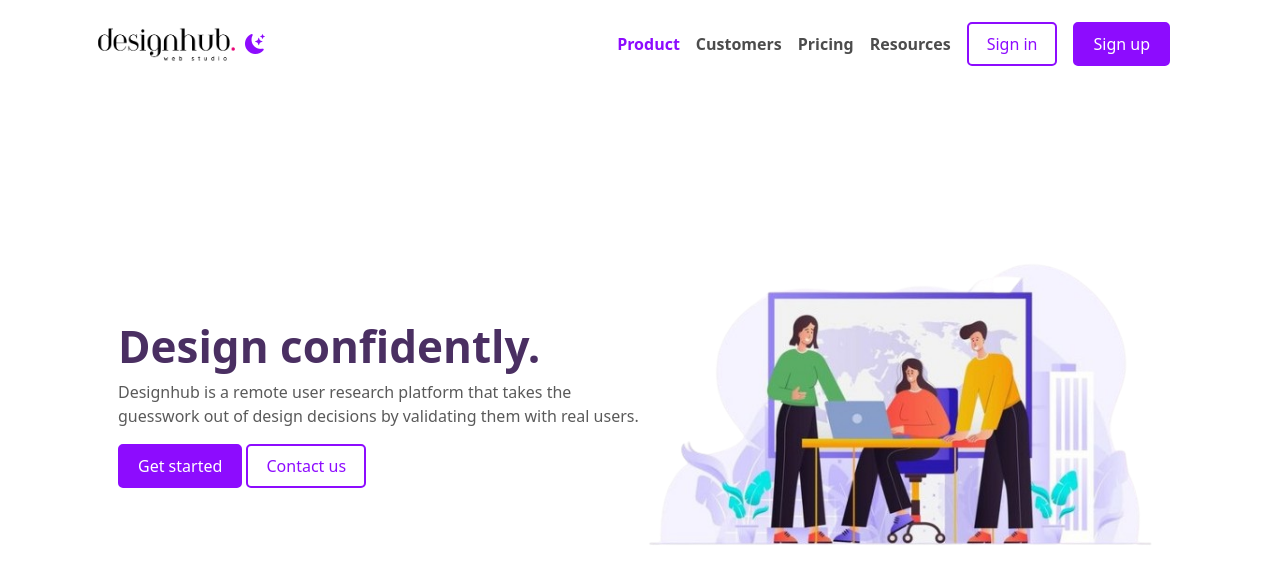
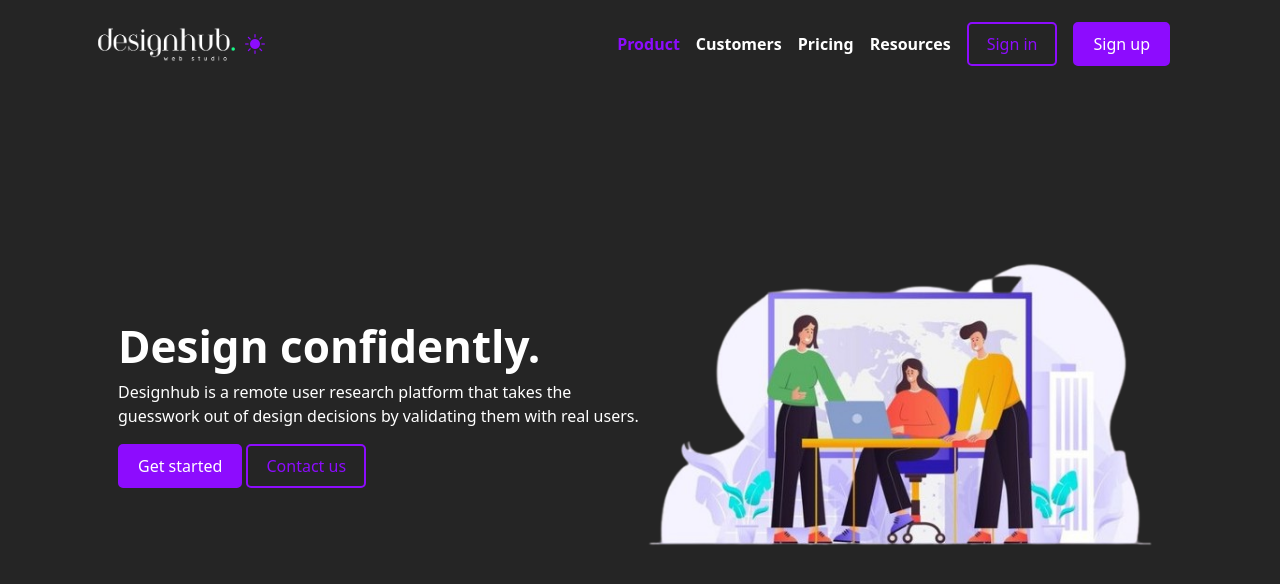
Before and after one commit to iamBibekRoy/light-and-dark-mode-webapp, a plain HTML site: page index.html in a window 1280 px wide. Both pictures are taken after a click on the button "button". Drawn offline with nearby package versions, Linux system fonts and the light colour scheme.

Commit message:
dark/light mode toggle button with local storage done !

```diff
--- a/css/style.css
+++ b/css/style.css
@@ -18,13 +18,19 @@
 
 /* dark mode */
 .dark-theme {
-	--bg-color: black;
+	--bg-color: rgb(37, 37, 37);
 	--nav-item-color: white;
-	--nav-item-active-color: red;
+	/* --nav-item-active-color: red;
 	--nav-item-hover-color: red;
-	--icon-color: red;
+	--icon-color: red; */
 	--heading-color: white;
 	--paragraph-color: white;
+}
+
+.bg-color,
+.offcanvas-header,
+.offcanvas-body {
+	background-color: var(--bg-color);
 }
 
 .nav-items {
@@ -72,6 +78,11 @@
 }
 
 .bi-moon-stars-fill {
+	color: var(--icon-color);
+	font-size: 20px;
+}
+
+.bi-brightness-high-fill {
 	color: var(--icon-color);
 	font-size: 20px;
 }
@@ -153,3 +164,8 @@
 		max-width: 100%;
 	}
 }
+
+/* #logo-img {
+	filter: brightness(100%);
+	filter: invert(0%);
+} */
--- a/index.html
+++ b/index.html
@@ -25,7 +25,7 @@
 			referrerpolicy="no-referrer" />
 		<!-- link bootstrap icon -->
 	</head>
-	<body>
+	<body class="bg-color">
 		<div class="container-fluid m-0 p-0">
 			<!-- navbar section starts -->
 			<nav class="navbar navbar-expand-md h-nav">
@@ -36,12 +36,16 @@
 								src="./Assets/logo.png"
 								alt="logo-img"
 								height="45"
-								width="145" />
+								width="145"
+								id="nav-logo-img" />
 						</a>
 						<button
 							class="bg-transparent border-0"
-							title="button">
-							<i class="bi bi-moon-stars-fill"></i>
+							title="button"
+							id="mode-toggle-btn">
+							<i
+								class="bi bi-moon-stars-fill"
+								id="mode-toggle-icon"></i>
 						</button>
 					</div>
 					<button
@@ -54,7 +58,7 @@
 						<span class="navbar-toggler-icon"></span>
 					</button>
 					<div
-						class="offcanvas offcanvas-end"
+						class="offcanvas offcanvas-end sidebar"
 						tabindex="-1"
 						id="offcanvasNavbar"
 						aria-labelledby="offcanvasNavbarLabel">
@@ -64,7 +68,8 @@
 									src="./Assets/logo.png"
 									alt="logo-img"
 									height="40"
-									width="120" />
+									width="120"
+									id="sidebar-logo-img" />
 							</a>
 							<button
 								type="button"
--- a/js/dark-mode.js
+++ b/js/dark-mode.js
@@ -0,0 +1,40 @@
+const toggleBtn = document.getElementById("mode-toggle-btn");
+const modeIcon = document.getElementById("mode-toggle-icon");
+const navLogo = document.getElementById("nav-logo-img");
+const sidebarLogo = document.getElementById("sidebar-logo-img");
+
+toggleBtn.addEventListener("click", () => {
+	document.body.classList.toggle("dark-theme");
+
+	if (document.body.classList.contains("dark-theme")) {
+		modeIcon.className = "bi bi-brightness-high-fill";
+		navLogo.style.filter = "brightness(0%)";
+		navLogo.style.filter = "invert(100%)";
+		sidebarLogo.style.filter = "brightness(0%)";
+		sidebarLogo.style.filter = "invert(100%)";
+		localStorage.setItem("theme", "dark");
+	} else {
+		modeIcon.classList = "bi bi-moon-stars-fill";
+		navLogo.style.filter = "brightness(100%)";
+		navLogo.style.filter = "invert(0%)";
+		sidebarLogo.style.filter = "brightness(100%)";
+		sidebarLogo.style.filter = "invert(0%)";
+		localStorage.setItem("theme", "light");
+	}
+});
+
+if (localStorage.getItem("theme") === "dark") {
+	document.body.classList.add("dark-theme");
+	modeIcon.className = "bi bi-brightness-high-fill";
+	navLogo.style.filter = "brightness(0%)";
+	navLogo.style.filter = "invert(100%)";
+	sidebarLogo.style.filter = "brightness(0%)";
+	sidebarLogo.style.filter = "invert(100%)";
+} else {
+	document.body.classList.remove("dark-theme");
+	modeIcon.classList = "bi bi-moon-stars-fill";
+	navLogo.style.filter = "brightness(100%)";
+	navLogo.style.filter = "invert(0%)";
+	sidebarLogo.style.filter = "brightness(100%)";
+	sidebarLogo.style.filter = "invert(0%)";
+}
```
